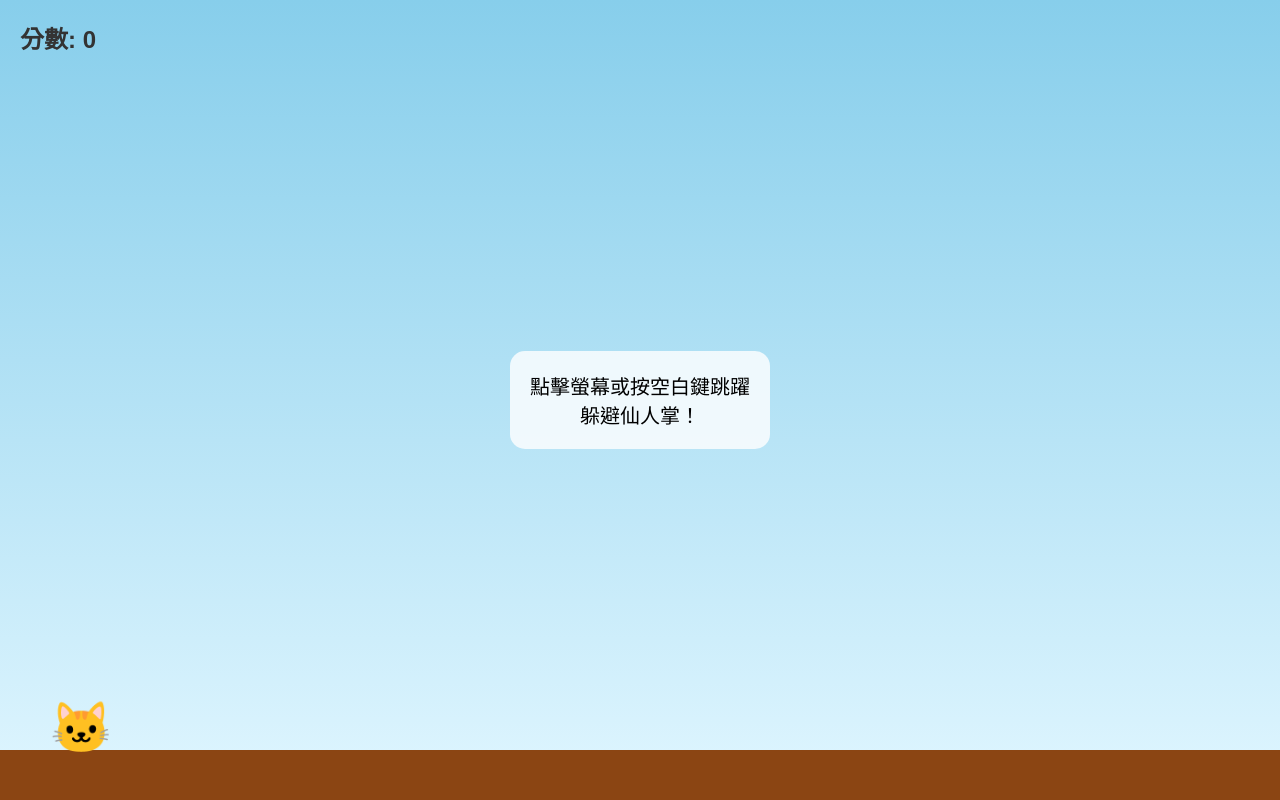
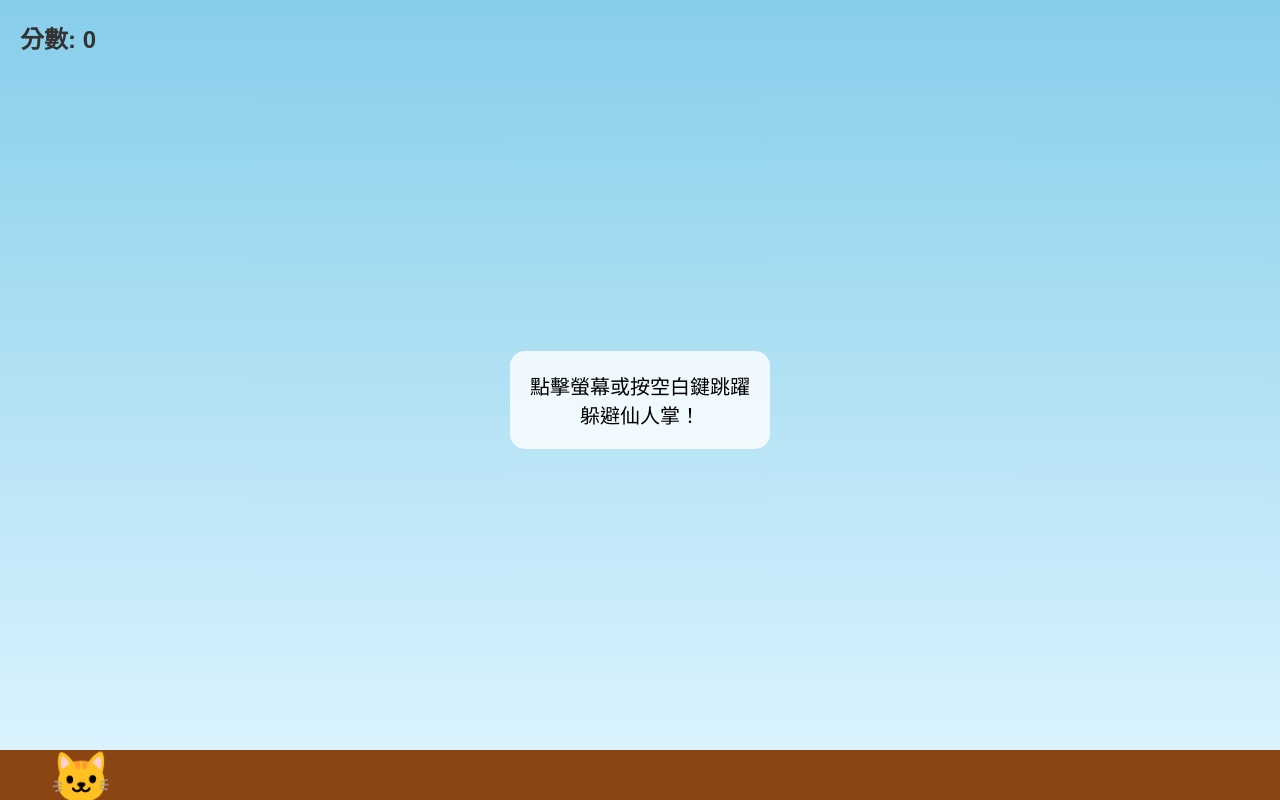
Before and after one commit to nobody4569/Cat-game, a plain HTML site: page index.html in a window 1280 px wide. Drawn offline with Linux system fonts and the light colour scheme.

Commit message:
Update index.html

```diff
--- a/index.html
+++ b/index.html
@@ -77,7 +77,7 @@
             canvasHeight = window.innerHeight;
             canvas.width = canvasWidth;
             canvas.height = canvasHeight;
-            cat.y = canvasHeight - 100; // 初始位置在底部
+            cat.y = canvasHeight - 50; // 初始位置在底部
         }
 
         window.addEventListener('resize', resize);
```
